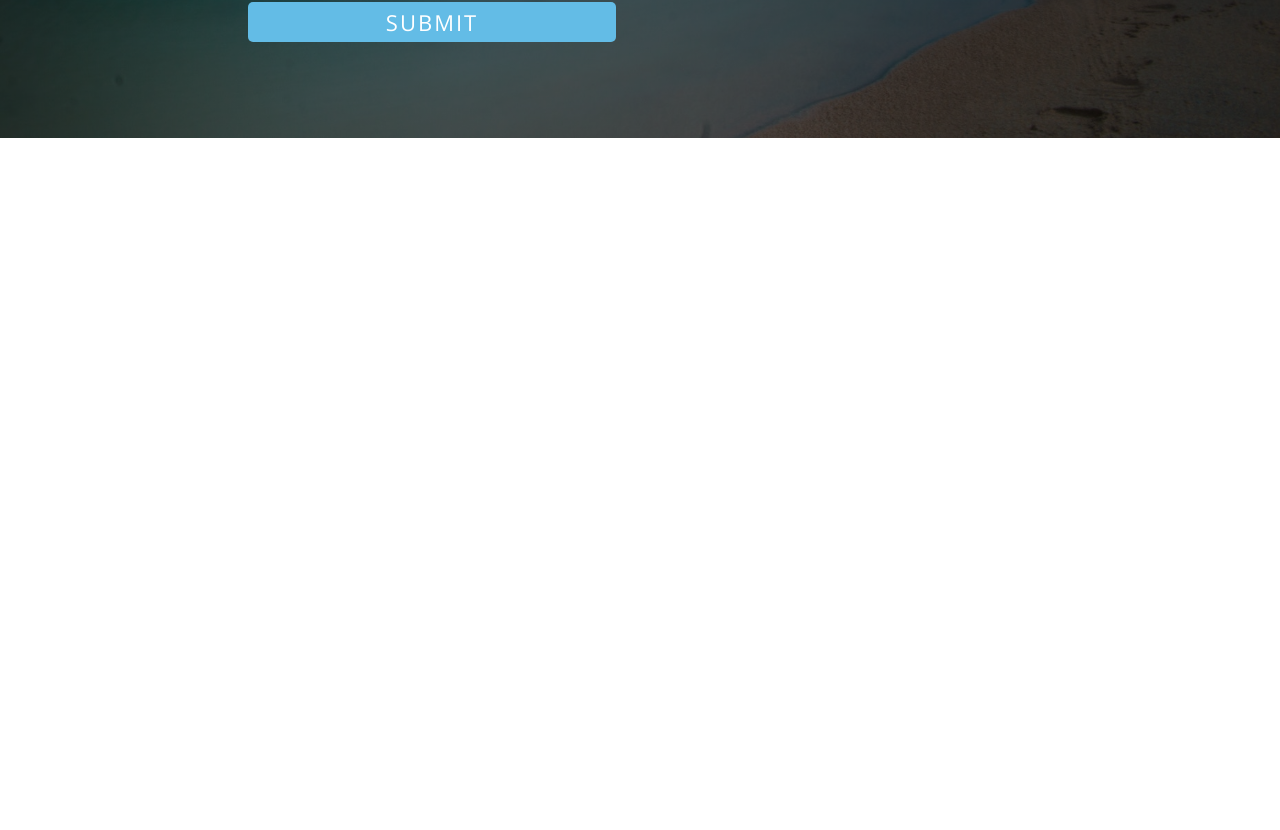
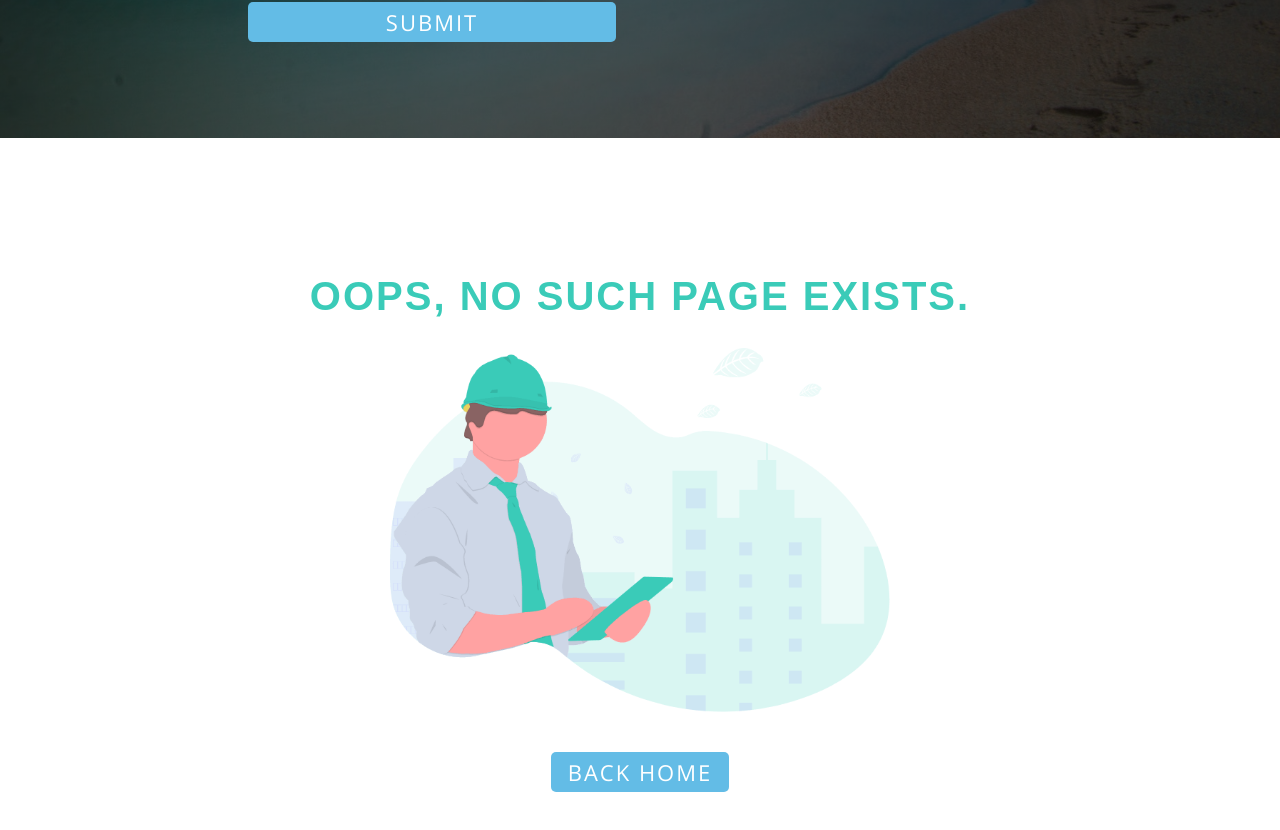
Before and after one commit to fidsta1990/my-portfolio, a React (Create React App) app: page / in a window 1280 px wide. Shown: the part 3700-4530 px from the top of the page. Before the commit the page ends 3838 px from the top, so only its background shows below. Built offline with nearby package versions, Linux system fonts and the light colour scheme; a web font is replaced by a local one.

Commit message:
added error image and error page with styling

```diff
--- a/src/App.js
+++ b/src/App.js
@@ -1,22 +1,26 @@
-import { BrowserRouter as Router, Route } from "react-router-dom";
+import { BrowserRouter as Router, Route, Switch } from "react-router-dom";
 import Global from "./components/globalstyles/Global";
 import Navbar from "./components/main-navbar/Navbar";
 import Home from "./pages/home/Home";
 import About from "./pages/about/About";
 import Projects from "./pages/projects/Projects";
 import Contact from "./pages/contact/Contact";
+import Error from "./pages/error/Error";
 
 function App() {
   return (
     <Router>
       <Global />
       <Navbar />
+      <Switch>
         <Route exact path="/">
           <Home />
           <About />
           <Projects />
           <Contact />
         </Route>
+      </Switch>
+      <Route exact path="*" component={Error} />
     </Router>
   );
 }
--- a/src/pages/about/aboutStyles.js
+++ b/src/pages/about/aboutStyles.js
@@ -63,6 +63,10 @@ export const AboutBio = styled.article`
     h4 {
       margin-bottom: 2.4rem;
     }
+
+    p {
+      font-size: 1.2rem;
+    }
   }
 `;
 
@@ -76,8 +80,7 @@ export const AboutSkill = styled.article`
   }
 
   .skill_wrapper {
-
-    ${setFlex({x: "flex-start", y: "center", d: "row"})}
+    ${setFlex({ x: "flex-start", y: "center", d: "row" })}
     flex-wrap: wrap;
     width: 100%;
     height: 350px;
--- /dev/null
+++ b/src/pages/error/Error.jsx
@@ -0,0 +1,22 @@
+import React from "react";
+import * as Styling from "./errorStyle";
+import errorImg from "../../img/errorPage.png";
+import { BtnPrimary } from "../../components/Buttons";
+import { Link } from "react-router-dom";
+import {setColor} from '../../components/globalstyles/helper'
+
+const Error = () => {
+  return (
+    <Styling.ErrorWapper>
+      <Styling.ErrorContain>
+        <h2>OOPS, NO SUCH PAGE EXISTS.</h2>
+        <img src={errorImg} alt="error image" />
+        <BtnPrimary>
+          <Link to="/" style={{color: `${setColor.mainWhite}`}}>Back Home</Link>
+        </BtnPrimary>
+      </Styling.ErrorContain>
+    </Styling.ErrorWapper>
+  );
+};
+
+export default Error;
--- /dev/null
+++ b/src/pages/error/errorStyle.js
@@ -0,0 +1,23 @@
+import styled from "styled-components";
+import { Wrapper, Container } from "../../components/Wrapper";
+import { setColor, setFlex } from "../../components/globalstyles/helper";
+
+export const ErrorWapper = styled(Wrapper)`
+  background: ${setColor.mainWhite};
+`;
+
+export const ErrorContain = styled(Container)`
+  ${setFlex({ x: "center", y: "center", d: "column" })}
+
+  h2{
+    color: ${setColor.primary}
+  }
+
+  img {
+    width: 100%;
+    max-width: 500px;
+    margin: 3.2rem 0rem;
+  }
+
+
+`;
```
Also changed, not shown: src/img/errorPage.png (added). Lines whose indentation alone changed are shown as unchanged.
